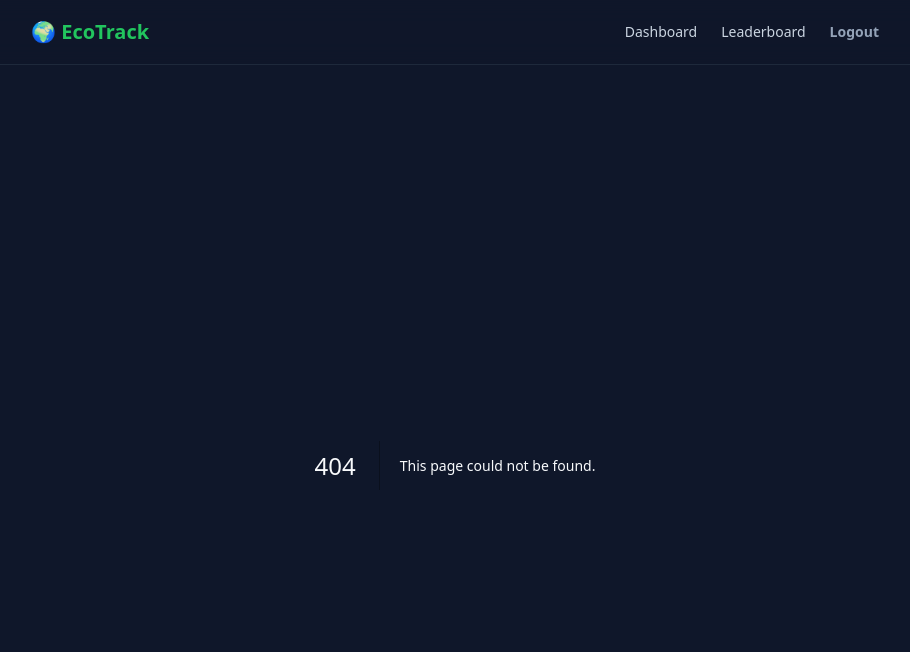
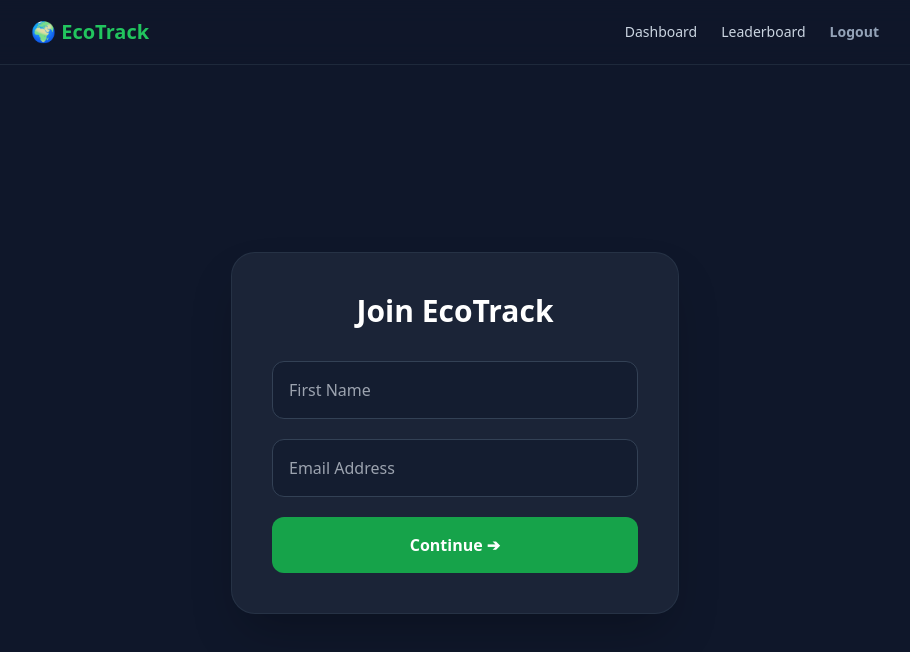
Before and after one commit to Prem759-0/Ecotrack-Ai-2026, a Next.js app: page /login in a window 1280 px wide. Before the commit this address had no page. Shown: the top 652 px of the page, without its empty margins (185-1095 px from the left). Built offline with nearby package versions, Linux system fonts and the light colour scheme.

Commit message:
Create page.tsx

```diff
--- /dev/null
+++ b/app/login/page.tsx
@@ -0,0 +1,41 @@
+"use client";
+
+import { useState } from "react";
+import { useRouter } from "next/navigation";
+
+export default function Login() {
+  const router = useRouter();
+  const [loading, setLoading] = useState(false);
+  const [formData, setFormData] = useState({ name: "", email: "" });
+
+  const handleLogin = async (e: React.FormEvent) => {
+    e.preventDefault();
+    setLoading(true);
+    try {
+      const res = await fetch("/api/login", {
+        method: "POST",
+        headers: { "Content-Type": "application/json" },
+        body: JSON.stringify(formData),
+      });
+      const data = await res.json();
+      if (data.success) {
+        router.push("/profile");
+        router.refresh();
+      }
+    } catch (err) {}
+    setLoading(false);
+  };
+
+  return (
+    <main className="flex min-h-[calc(100vh-64px)] items-center justify-center p-6">
+      <div className="bg-slate-800/80 p-10 rounded-3xl border border-slate-700/50 shadow-2xl max-w-md w-full">
+        <h1 className="text-3xl font-bold text-white mb-2 text-center">Join EcoTrack</h1>
+        <form onSubmit={handleLogin} className="flex flex-col gap-5 mt-8">
+          <input type="text" required value={formData.name} onChange={e => setFormData({...formData, name: e.target.value})} className="w-full p-4 rounded-xl bg-slate-900/50 border border-slate-700 text-white" placeholder="First Name" />
+          <input type="email" required value={formData.email} onChange={e => setFormData({...formData, email: e.target.value})} className="w-full p-4 rounded-xl bg-slate-900/50 border border-slate-700 text-white" placeholder="Email Address" />
+          <button type="submit" disabled={loading} className="w-full py-4 bg-green-600 hover:bg-green-500 disabled:bg-slate-600 text-white font-bold rounded-xl">{loading ? "Authenticating..." : "Continue ➔"}</button>
+        </form>
+      </div>
+    </main>
+  );
+}
```
